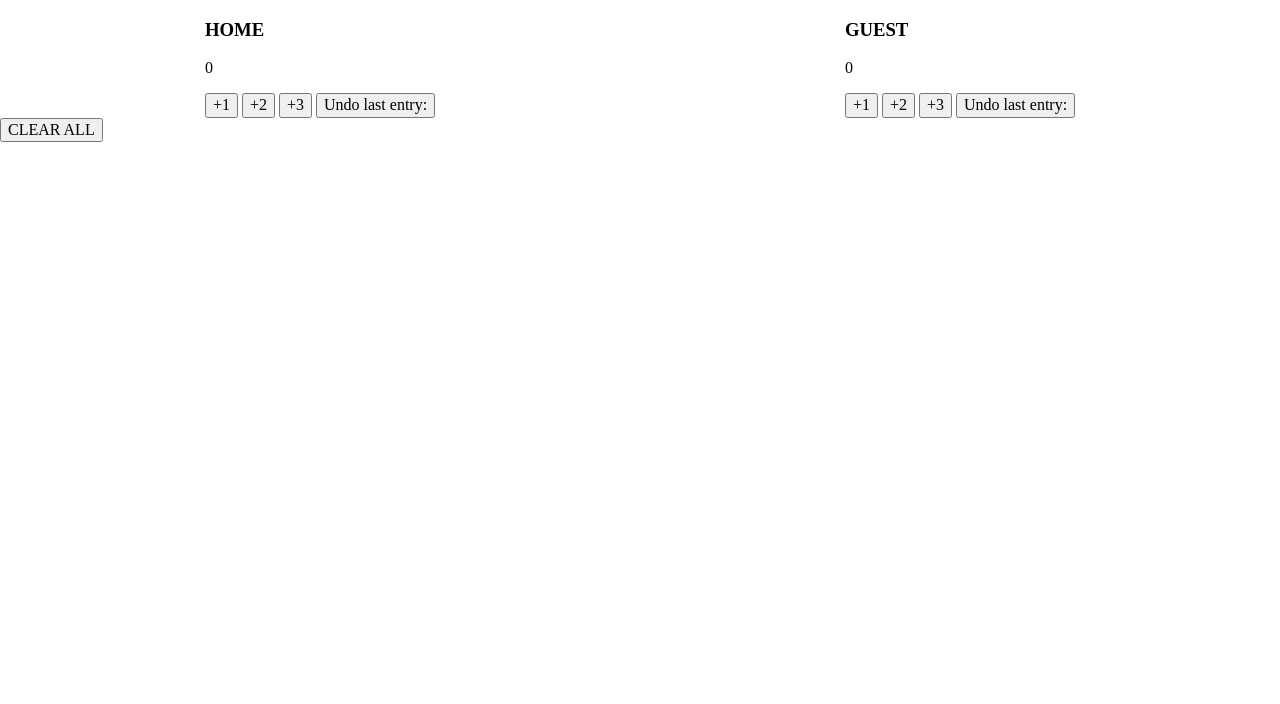
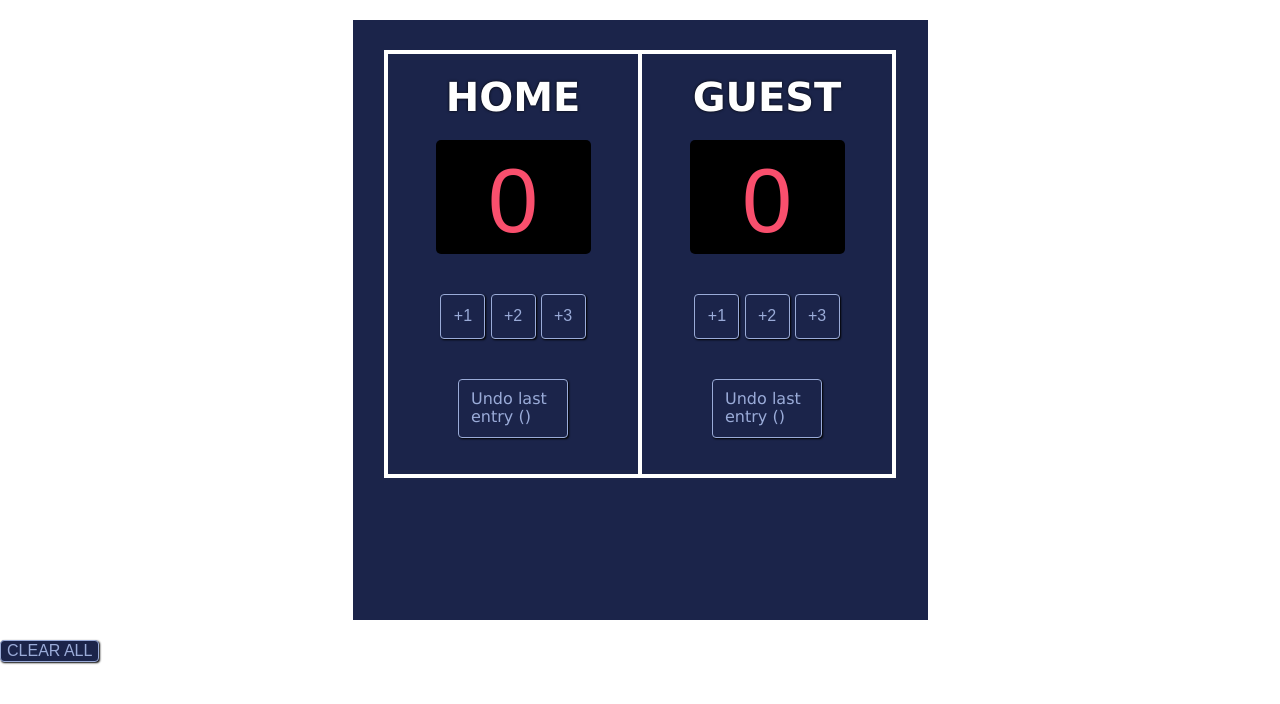
Before and after one commit to leohenrimac/Scoreboard, a website built with Vite: page index.html in a window 1280 px wide. Built offline with nearby package versions, Linux system fonts and the light colour scheme; a web font is replaced by a local one.

Commit message:
Added more features

```diff
--- a/index.css
+++ b/index.css
@@ -1,8 +1,84 @@
 body {
     margin: 0;
+    font-family: Verdana, Geneva, Tahoma, sans-serif;
 }
 
 .container {
+    margin: 20px auto;
     display: flex;
-    justify-content: space-around;
+    justify-content: center;
+    width: 575px;
+    height: 600px;
+    background-color: #1B244A;
 }
+
+.score-card {
+    display: flex;
+    flex-direction: column;
+    align-items: center;
+    border: 4px solid white;
+    height: 420px;
+    width: 210px;
+    margin: 30px -2px;
+    padding: 0 20px;
+
+}
+
+.team {
+    font-size: 40px;
+    color: white;
+    margin: 0;
+    padding: 20px;
+    text-shadow: 0 0 3px black;
+
+}
+
+.score {
+    font-family: 'Cursed Timer ULiL', sans-serif;
+    font-size: 90px;
+    color: #F94F6D;
+    height: 94px;
+    width: 155;
+    background-color: black;
+    text-align: center;
+    padding: 10px 0;
+    margin: 0 0 40px 0;
+    border-radius: 5px;
+
+}
+
+button {
+    color: #9AABD8;
+    font-family: 'Cursed Timer ULiL', sans-serif;
+    border: 1px solid #9AABD8;
+    background-color: #1B244A;
+    border-radius: 4px;
+    box-shadow: 1px 1px 2px black;
+}
+
+button:hover {
+    background-color: #111735;
+}
+
+button:active {
+    background-color: #263163;
+}
+
+.score-btn {
+    width: 45px;
+    height: 45px;
+
+
+}
+
+.undo-btn  {
+    font-family: Verdana, Geneva, Tahoma, sans-serif;
+    margin: 40px auto;
+    height: 60px;
+    width: 110px;
+    padding: 10px 12px;
+    text-align: left;
+
+
+
+}
--- a/index.html
+++ b/index.html
@@ -1,24 +1,32 @@
 <html>
-    <head><link rel="stylesheet" href="https://cdnjs.cloudflare.com/ajax/libs/normalize/8.0.1/normalize.css">
+    <head>
+        <link rel="stylesheet" href="https://cdnjs.cloudflare.com/ajax/libs/normalize/8.0.1/normalize.css">
         <link rel="stylesheet" href="index.css">
+        <link href="https://fonts.cdnfonts.com/css/cursed-timer-ulil" rel="stylesheet">
+
     </head>
     <body>
         <div class="container">
+            <div class="score-card">
+                <h3 class="team">HOME</h3>
+                <p class="score" id="home-score">0</p>
                 <div>
-                <h3>HOME</h3>
-                <p class="score" id="home-score">0</p>
                     <button class="score-btn" id="home-btn-1" onclick="add1Home()">+1</button>
                     <button class="score-btn" id="home-btn-2" onclick="add2Home()">+2</button>
                     <button class="score-btn" id="home-btn-3" onclick="add3Home()">+3</button>
-                <button onclick="undoHome()">Undo last entry: <span id="last-home"></span></button>
                 </div>
+
+                <button class="undo-btn" onclick="undoHome()">Undo last entry (<span id="last-home"></span>)</button>
+            </div>
+            <div class="score-card">
+                <h3 class="team">GUEST</h3>
+                <p class="score" id="guest-score">0</p>
                 <div>
-                <h3>GUEST</h3>
-                <p class="score" id="guest-score">0</p>
                     <button class="score-btn" id="guest-btn-1" onclick="add1Guest()">+1</button>
                     <button class="score-btn" id="guest-btn-2" onclick="add2Guest()">+2</button>
                     <button class="score-btn" id="guest-btn-3" onclick="add3Guest()">+3</button>
-                <button onclick="undoGuest()">Undo last entry: <span id="last-guest"></span></button>
+                </div>
+                <button class="undo-btn" onclick="undoGuest()">Undo last entry (<span id="last-guest"></span>)</button>
             </div>
         </div>
         <div>
```
Lines whose indentation alone changed are shown as unchanged.
